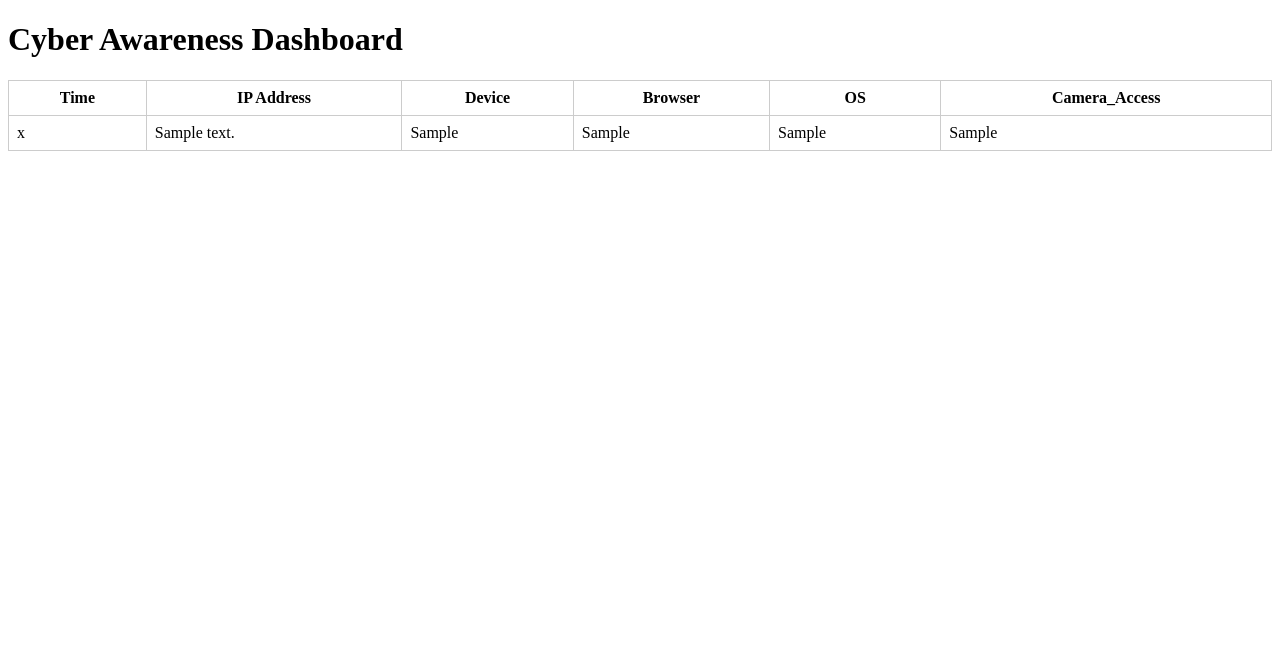
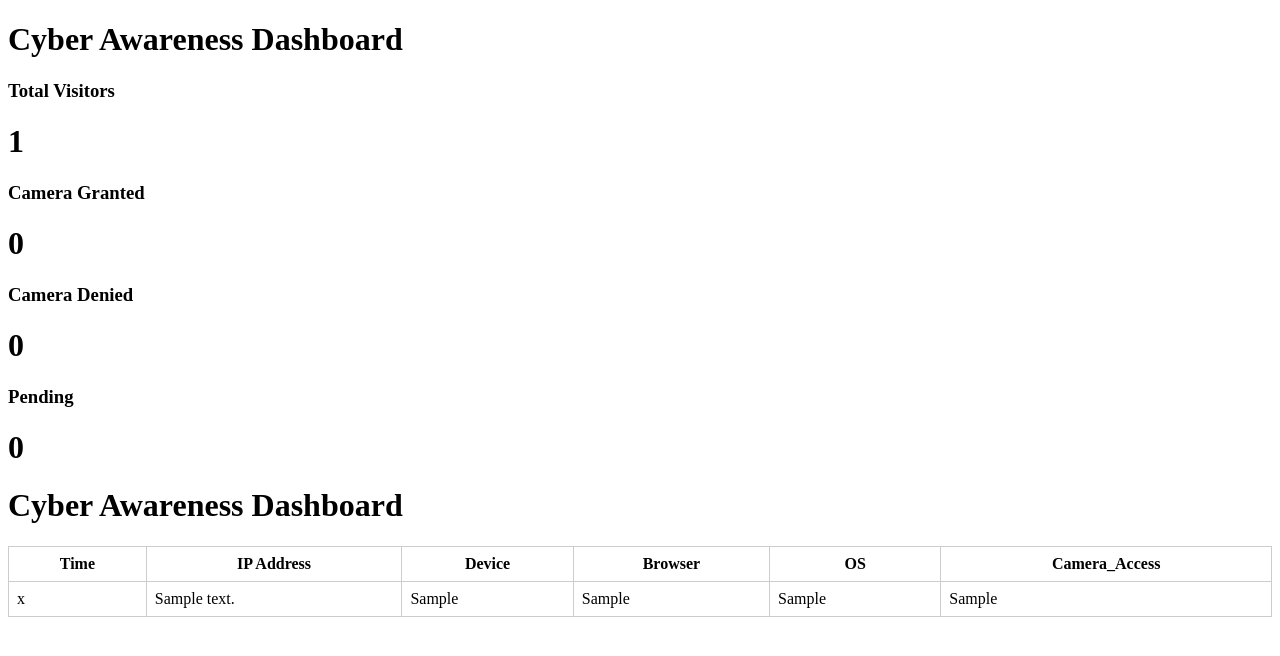
Before and after one commit to deeps-warrier/cyb-awareness-demo, a Flask app: page /dashboard in a window 1280 px wide. Shown: the top 656 px of the page. Run offline with Flask 3, Linux system fonts and the light colour scheme; tables that the repository leaves empty hold one stand-in row (values such as "Sample post").

Commit message:
Update dashboard.html

```diff
--- a/templates/dashboard.html
+++ b/templates/dashboard.html
@@ -18,7 +18,31 @@ padding:8px;
 
 </head>
 <body>
+<h1>Cyber Awareness Dashboard</h1>
 
+<div class="cards">
+
+    <div class="card">
+        <h3>Total Visitors</h3>
+        <h1>{{ total }}</h1>
+    </div>
+
+    <div class="card">
+        <h3>Camera Granted</h3>
+        <h1>{{ granted }}</h1>
+    </div>
+
+    <div class="card">
+        <h3>Camera Denied</h3>
+        <h1>{{ denied }}</h1>
+    </div>
+
+    <div class="card">
+        <h3>Pending</h3>
+        <h1>{{ pending }}</h1>
+    </div>
+
+</div>
 <h1>Cyber Awareness Dashboard</h1>
 
 <table>
```
